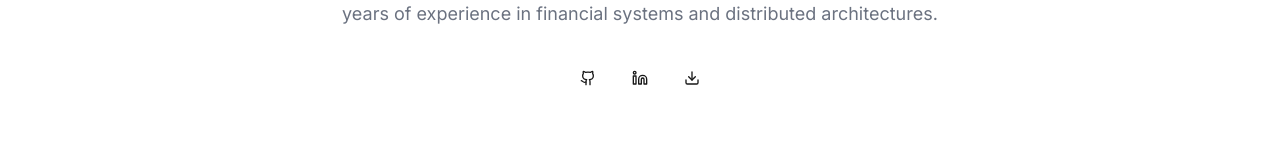
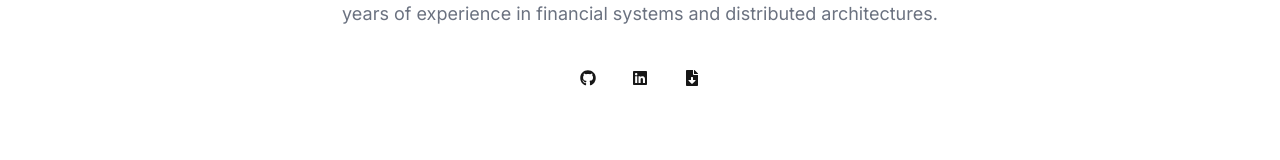
Before and after one commit to karindoy/portfolio-app, a Next.js app: page / in a window 1280 px wide. Shown: the part 304-464 px from the top of the page. Built offline with nearby package versions, Linux system fonts and the light colour scheme.

Commit message:
feat: replace lucide-react icons with react-icons for improved consistency

```diff
--- a/components/contact-section.tsx
+++ b/components/contact-section.tsx
@@ -6,9 +6,10 @@
   CardHeader,
   CardTitle,
 } from "@/components/ui/card";
-import { Mail, Phone, MapPin, Github, Linkedin } from "lucide-react";
+import { Mail } from "lucide-react";
 import { Button } from "@/components/ui/button";
 import Link from "next/link";
+import { FaGithub, FaLinkedin } from "react-icons/fa";
 
 const ContactSection = () => {
   const contactMethods = [
@@ -21,7 +22,7 @@
       link: "mailto:doykarin@gmail.com",
     },
     {
-      icon: <Linkedin className="h-6 w-6" />,
+      icon: <FaLinkedin className="h-6 w-6" />,
       title: "LinkedIn",
       value: "linkedin.com/in/doykarin",
       description: "Connect with me professionally",
@@ -29,7 +30,7 @@
       link: "https://linkedin.com/in/doykarin",
     },
     {
-      icon: <Github className="h-6 w-6" />,
+      icon: <FaGithub className="h-6 w-6" />,
       title: "GitHub",
       value: "github.com/karindoy",
       description: "Check out my projects",
@@ -67,8 +68,12 @@
                     {method.value}
                   </p>
                   <Button asChild>
-                    {method.link.startsWith('http') ? (
-                      <Link href={method.link} target="_blank" rel="noopener noreferrer">
+                    {method.link.startsWith("http") ? (
+                      <Link
+                        href={method.link}
+                        target="_blank"
+                        rel="noopener noreferrer"
+                      >
                         {method.action}
                       </Link>
                     ) : (
--- a/components/hero.tsx
+++ b/components/hero.tsx
@@ -2,7 +2,7 @@
 
 import { Button } from "@/components/ui/button";
 import { AnimatedSection } from "@/components/animated-section";
-import { Github, Linkedin, Download } from "lucide-react";
+import { FaGithub, FaLinkedin, FaFileDownload } from "react-icons/fa";
 
 const Hero = () => {
   return (
@@ -23,13 +23,13 @@
           </p>
           <div className="flex justify-center space-x-4">
             <Button variant="ghost" size="icon" aria-label="GitHub">
-              <Github className="h-5 w-5" />
+              <FaGithub className="h-5 w-5" />
             </Button>
             <Button variant="ghost" size="icon" aria-label="LinkedIn">
-              <Linkedin className="h-5 w-5" />
+              <FaLinkedin className="h-5 w-5" />
             </Button>
             <Button variant="ghost" size="icon" aria-label="Download Resume">
-              <Download className="h-5 w-5" />
+              <FaFileDownload className="h-5 w-5" />
             </Button>
           </div>
         </AnimatedSection>
--- a/package.json
+++ b/package.json
@@ -20,6 +20,7 @@
     "next-themes": "^0.4.6",
     "react": "19.2.0",
     "react-dom": "19.2.0",
+    "react-icons": "^5.5.0",
     "tailwind-merge": "^3.4.0",
     "tailwindcss-animate": "^1.0.7"
   },
```
Also changed, not shown: 1 other file (tests, documents, lock files or other folders).
